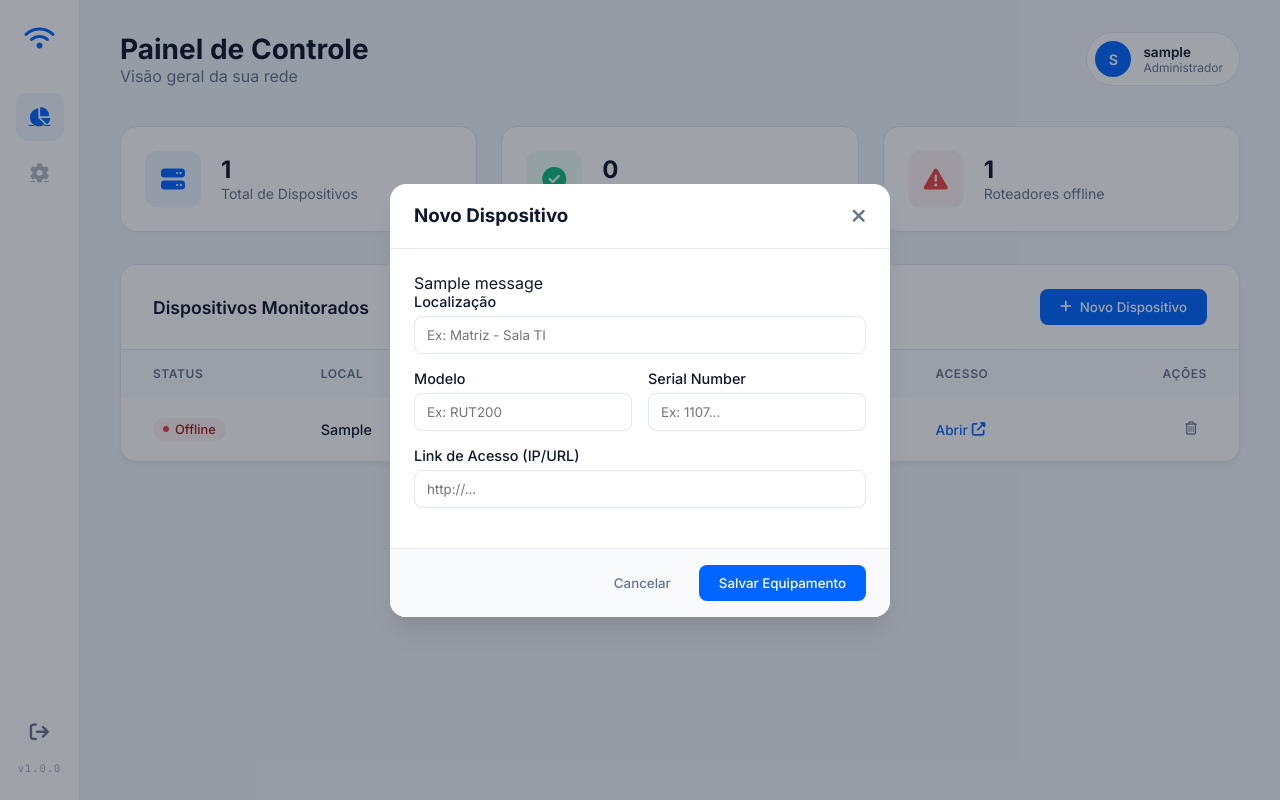
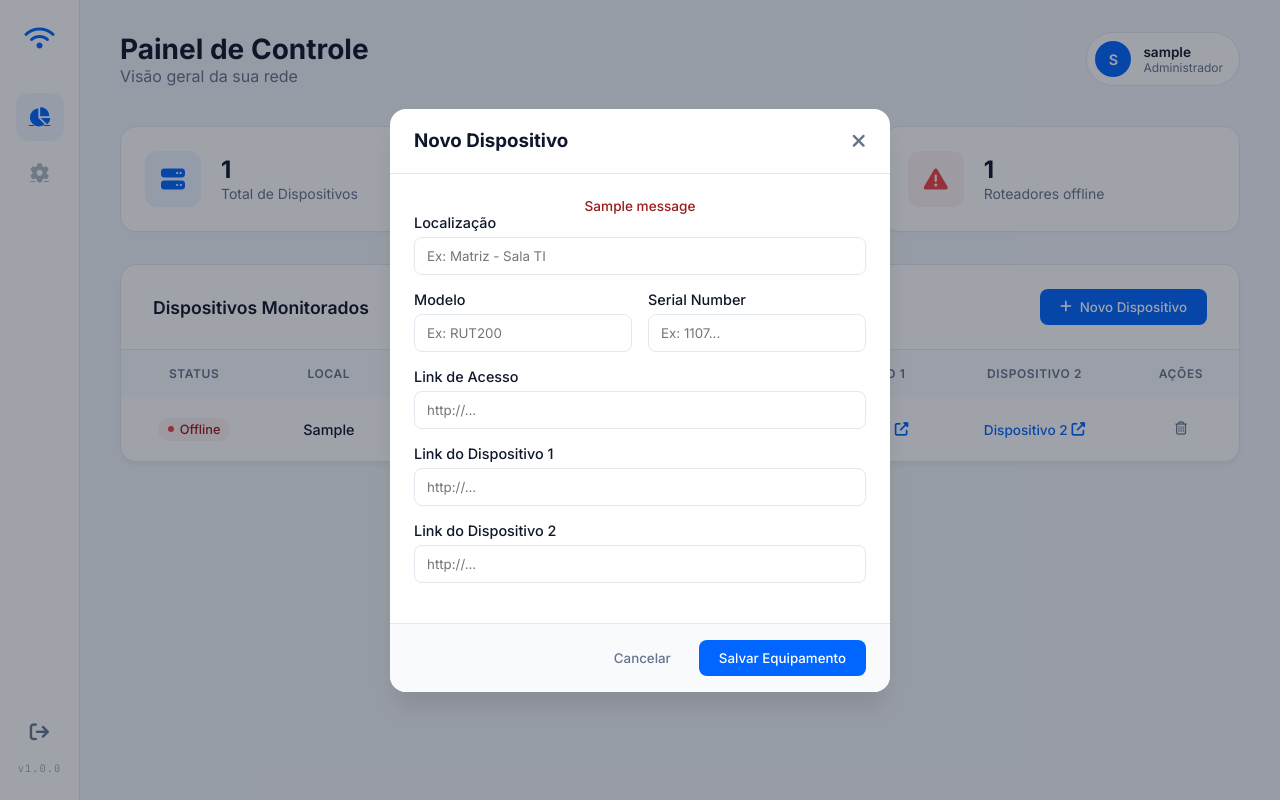
Before and after one commit to HenriqueLiuti5/router_manager, a Flask app: page /dashboard in a window 1280 px wide. Run offline with Flask 3, Linux system fonts and the light colour scheme; a user stored in the database is signed in; tables that the repository leaves empty hold one stand-in row (values such as "Sample post"); one stand-in notice (Sample message) is shown.

Commit message:
Adiciona campos para links de dispositivos no gerenciamento de roteadores e atualiza a interface do dashboard para exibir esses links. Melhora a exibição de mensagens de alerta.

```diff
--- a/app.py
+++ b/app.py
@@ -32,7 +32,9 @@ class Router(db.Model):
     local = db.Column(db.String(100), nullable=False)
     model = db.Column(db.String(100), nullable=False)
     serial = db.Column(db.String(100), nullable=False, unique=True)
-    link = db.Column(db.String(100), default=False, nullable=False)
+    link = db.Column(db.String(100), nullable=False)
+    link1 = db.Column(db.String(100))
+    link2 = db.Column(db.String(100))
 
 
 @login_manager.user_loader
@@ -117,6 +119,8 @@ def add_router():
     model = request.form.get('model')
     serial = request.form.get('serial')
     link = request.form.get('link')
+    link1 = request.form.get('link1')
+    link2 = request.form.get('link2')
 
     router = Router.query.filter_by(serial=serial).first()
     if router:
@@ -124,7 +128,7 @@ def add_router():
         return redirect(url_for('dashboard'))
 
     if local and model and serial and link:
-        router = Router(local=local, model=model, serial=serial, link=link)
+        router = Router(local=local, model=model, serial=serial, link=link, link1=link1, link2=link2)
         db.session.add(router)
         db.session.commit()
         return redirect(url_for('dashboard'))
--- a/static/css/style-dashboard.css
+++ b/static/css/style-dashboard.css
@@ -152,9 +152,15 @@ body {
 table { width: 100%; border-collapse: collapse; }
 
 thead th {
-    text-align: left; padding: 16px 32px;
-    font-size: 0.75rem; text-transform: uppercase; letter-spacing: 0.05em;
-    color: var(--text-muted); font-weight: 600; background: #F8FAFC;
+    text-align: center;
+    padding: 16px 32px;
+    font-size: 0.75rem;
+    text-transform: uppercase;
+    letter-spacing: 0.05em;
+    color: var(--text-muted);
+    font-weight: 600;
+    background: #F8FAFC;
+    vertical-align: middle;
 }
 
 tbody tr { border-bottom: 1px solid var(--border); }
@@ -162,8 +168,11 @@ tbody tr:last-child { border-bottom: none; }
 tbody tr:hover { background: #F8FAFC; }
 
 tbody td {
-    padding: 16px 32px; vertical-align: middle;
-    color: var(--text-main); font-size: 0.9rem;
+    padding: 16px 32px;
+    vertical-align: middle;
+    color: var(--text-main);
+    font-size: 0.9rem;
+    text-align: center;
 }
 
 .font-mono { font-family: 'JetBrains Mono', monospace; font-size: 0.85rem; color: var(--text-muted); }
@@ -281,3 +290,16 @@ sidebar-footer {
 .app-version:hover {
     opacity: 1;
 }
+
+.alert {
+    font-size: 0.85rem;
+    text-align: center;
+    font-weight: 500;
+    animation: fadeIn 0.3s ease;
+        color: #991B1B;
+}
+
+@keyframes fadeIn {
+    from { opacity: 0; transform: translateY(-5px); }
+    to { opacity: 1; transform: translateY(0); }
+}
--- a/templates/dashboard.html
+++ b/templates/dashboard.html
@@ -91,13 +91,15 @@
                 <table>
                     <thead>
                         <tr>
-                            <th width="15%">Status</th>
-                            <th width="20%">Local</th>
-                            <th width="15%">Modelo</th>
-                            <th width="20%">Serial</th>
-                            <th width="15%">Acesso</th>
+                            <th>Status</th>
+                            <th>Local</th>
+                            <th>Modelo</th>
+                            <th>Serial</th>
+                            <th>Acesso</th>
+                            <th>Dispositivo 1</th>
+                            <th>Dispositivo 2</th>
                             {% if current_user.is_admin %}
-                            <th width="15%" style="text-align: right;">Ações</th>
+                            <th>Ações</th>
                             {% endif %}
                         </tr>
                     </thead>
@@ -114,13 +116,31 @@
                             <td class="font-mono">{{ router.serial }}</td>
                             <td>
                                 <a href="{{router.link}}" target="_blank" class="link-external">
-                                    Abrir <i class="fa-solid fa-up-right-from-square"></i>
+                                    Router <i class="fa-solid fa-up-right-from-square"></i>
                                 </a>
+                            </td>
+                            <td>
+                                {% if router.link1 %}
+                                <a href="{{router.link1}}" target="_blank" class="link-external">
+                                    Dispositivo 1 <i class="fa-solid fa-up-right-from-square"></i>
+                                </a>
+                                {% else %}
+                                <span class="text-muted">-</span>
+                                {% endif %}
+                            </td>
+                            <td>
+                                {% if router.link2 %}
+                                <a href="{{router.link2}}" target="_blank" class="link-external">
+                                    Dispositivo 2 <i class="fa-solid fa-up-right-from-square"></i>
+                                </a>
+                                {% else %}
+                                <span class="text-muted">-</span>
+                                {% endif %}
                             </td>
 
                             {% if current_user.is_admin %}
-                            <td style="text-align: right;">
-                                <div class="action-buttons">
+                            <td>
+                                <div class="action-buttons" style="justify-content: center;">
                                     <button class="btn-icon delete" onclick="openDeleteModal('{{router.id}}')" title="Excluir">
                                         <i class="fa-regular fa-trash-can"></i>
                                     </button>
@@ -130,7 +150,7 @@
                         </tr>
                         {% else %}
                         <tr>
-                            <td colspan="6">
+                            <td colspan="8">
                                 <div class="empty-state">
                                     <div class="empty-icon">
                                         <i class="fa-solid fa-router"></i>
@@ -160,7 +180,7 @@
                         {% if messages %}
                         <div class="flash-wrapper">
                             {% for message in messages %}
-                                <div class="alert-box">{{ message }}</div>
+                                <div class="alert">{{ message }}</div>
                             {% endfor %}
                         </div>
                         <script>document.addEventListener("DOMContentLoaded", function() { openModal(); });</script>
@@ -184,8 +204,18 @@
                     </div>
 
                     <div class="input-group">
-                        <label>Link de Acesso (IP/URL)</label>
+                        <label>Link de Acesso</label>
                         <input type="url" name="link" placeholder="http://..." required>
+                    </div>
+
+                    <div class="input-group">
+                        <label>Link do Dispositivo 1</label>
+                        <input type="url" name="link1" placeholder="http://...">
+                    </div>
+
+                    <div class="input-group">
+                        <label>Link do Dispositivo 2</label>
+                        <input type="url" name="link2" placeholder="http://..."">
                     </div>
                 </div>
 
```
